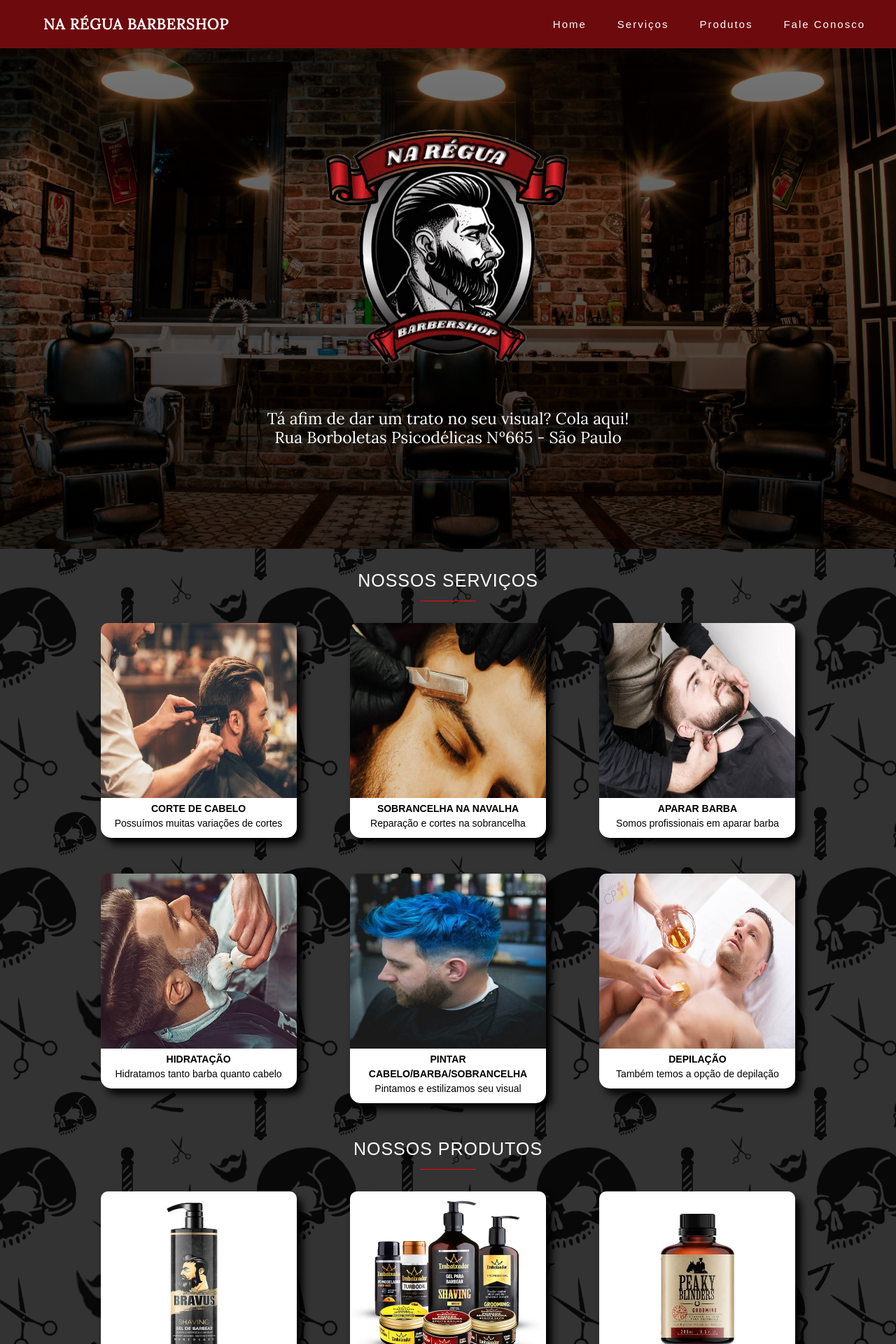
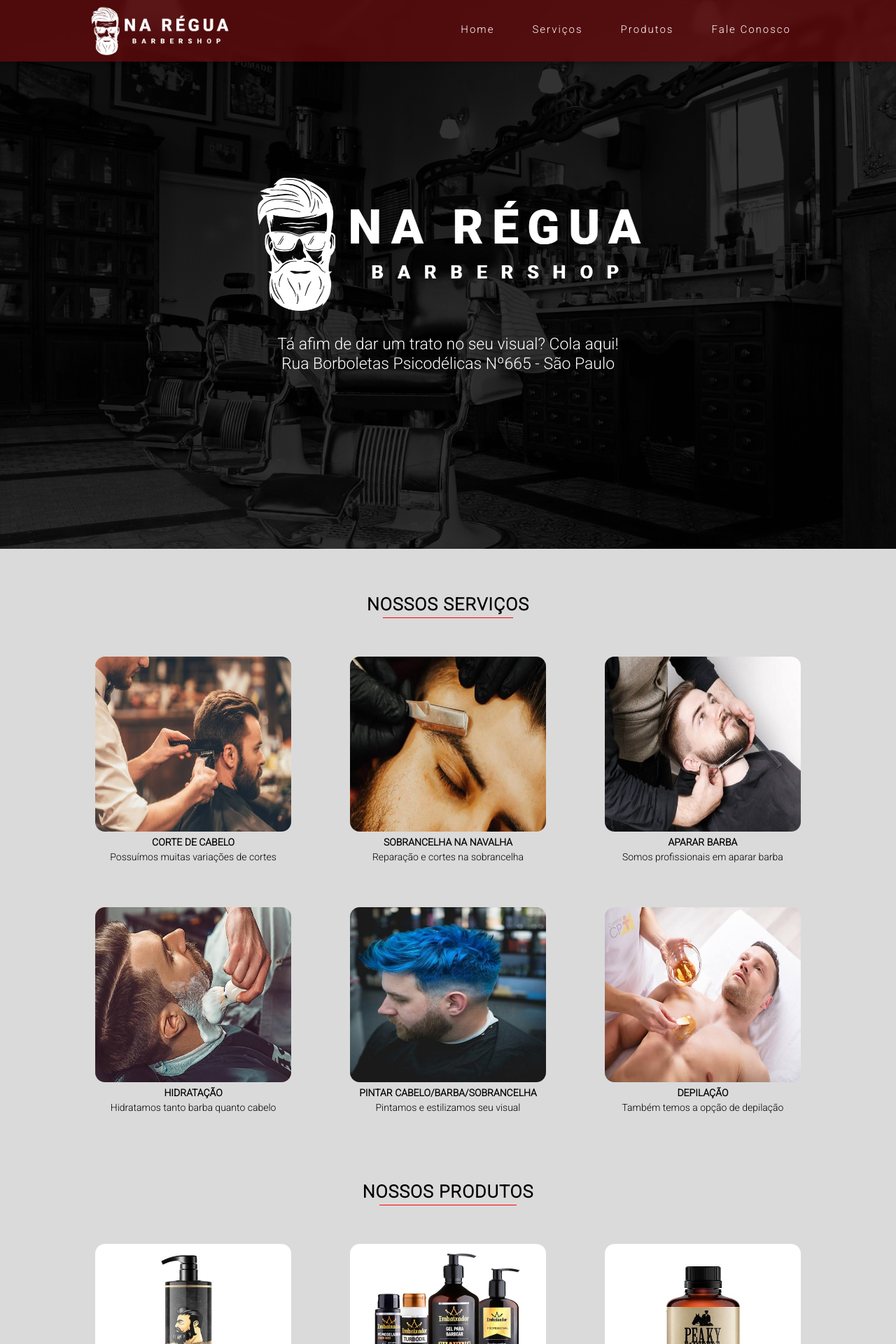
Before and after one commit to leOhsantos/projeto-barbearia, a PHP site: page / in a window 1280 px wide. Shown: the top 1920 px of the page at 70% size. Run offline with PHP 8.4, Linux system fonts and the light colour scheme; data comes from the database, SQL or seed files in the repository.

Commit message:
mudando layout em geral

```diff
--- a/assets/css/style.css
+++ b/assets/css/style.css
@@ -1,12 +1,15 @@
-html,
+@import url('https://fonts.googleapis.com/css2?family=Roboto:wght@300&display=swap');
+
+html {
+  scroll-behavior: smooth;
+  scroll-padding-top: 90px;
+}
+
 body {
   display: flex;
   flex-direction: column;
   height: 100vh;
-  font-family: sans-serif;
-  color: #fff;
-  scroll-behavior: smooth;
-  scroll-padding-top: 90px;
+  font-family: 'Roboto', sans-serif;
 }
 
 body::-webkit-scrollbar {
@@ -14,13 +17,13 @@ body::-webkit-scrollbar {
 }
 
 body::-webkit-scrollbar-track {
-  background: #353535;
+  background: rgb(232, 232, 232);
 }
 
 body::-webkit-scrollbar-thumb {
-  background-color: #090808;
+  background-color: #2a2828;
   border-radius: 20px;
-  border: 3px solid #353535;
+  border: 3px solid rgb(232, 232, 232);
 }
 
 .select-disable {
@@ -32,17 +35,14 @@ body::-webkit-scrollbar-thumb {
 }
 
 .index-bg {
-  background: linear-gradient(to bottom,
-      rgba(0, 0, 0, 0.8) 0%,
-      rgba(0, 0, 0, 0.8) 100%),
-    url("../img/bg-2.png");
+  background-color: rgb(218, 218, 218);
 }
 
 .index-header {
   background: linear-gradient(to bottom,
-      rgba(0, 0, 0, 0.5) 0%,
+      rgba(0, 0, 0, 0.8) 0%,
       rgba(0, 0, 0, 0.8) 100%),
-    url("../img/bg.jpg");
+    url("../img/bg.png");
   background-position: center;
   background-repeat: no-repeat;
   background-size: cover;
@@ -50,39 +50,62 @@ body::-webkit-scrollbar-thumb {
 }
 
 .navbar {
-  background-color: #6d0a0e;
-  padding: 22px;
+  display: flex;
+  background-color: rgba(109, 10, 14, 0.7);
+  -webkit-box-shadow: 0px 1px 5px 0px rgba(0, 0, 0, 0.3);
+  -moz-box-shadow: 0px 1px 5px 0px rgba(0, 0, 0, 0.3);
+  box-shadow: 0px 1px 5px 0px rgba(0, 0, 0, 0.3);
+  backdrop-filter: blur(4px);
+  -webkit-backdrop-filter: blur(4px);
+  padding: 1vh 10vw 1vh 10vw;
 }
 
-.barbershop-name {
-  margin-left: 40px;
+.barbershop-logo {
   margin-bottom: 0;
-  font-family: "Lora", serif;
-  font-size: 21px;
-  font-weight: bold;
-  color: #fff;
-  letter-spacing: 1px;
-  text-transform: uppercase;
+  width: 200px;
+  cursor: pointer;
 }
 
-.navbar .menu {
-  justify-content: flex-end;
+.nav-item {
+  padding: 22px;
+  margin-left: 10px;
 }
 
-.navbar-nav .nav-item .nav-link {
-  all: unset;
-  padding: 22px;
+.nav-item a {
   font-size: 15px;
   color: #fff;
   text-decoration: none;
   letter-spacing: 2px;
-  border-radius: 5px;
+  border-radius: 20%;
   transition: .4s;
+  cursor: pointer;
 }
 
-.navbar-nav .nav-item .nav-link:hover {
-  background-color: #934a4e;
-  cursor: pointer;
+.bottom-animation::after {
+  content: '';
+  display: block;
+  width: 0;
+  height: 2px;
+  background-color: #fff;
+  transform: skew(-50deg);
+  transition: width .3s;
+  border-radius: 25px;
+  margin-top: 2px;
+}
+
+.bottom-animation:hover::after {
+  width: 100%;
+  transition: width .3s;
+}
+
+.navbar-expand-lg .navbar-nav .nav-link {
+  padding-right: unset;
+  padding-left: unset;
+}
+
+.menu {
+  margin-left: 10vw;
+  justify-content: flex-end;
 }
 
 .container-logo {
@@ -91,17 +114,19 @@ body::-webkit-scrollbar-thumb {
   justify-content: center;
   align-items: center;
   height: 98vh;
+  color: #fff;
 }
 
 .container-logo h3 {
   font-size: 23px;
-  font-family: "Lora", serif;
+  font-family: 'Roboto', sans-serif;
   text-align: center;
   margin-bottom: 3px;
 }
 
 .logo {
-  max-width: 46vh;
+  width: 70vh;
+  margin-bottom: 30px;
 }
 
 .restricted-area {
@@ -488,7 +520,7 @@ td {
 
 #service,
 #product {
-  padding-top: 30px;
+  padding-top: 65px;
 }
 
 #contactUs {
@@ -503,19 +535,28 @@ td {
   display: flex;
   flex-direction: column;
   align-items: center;
+  margin-bottom: 20px;
 }
 
-h2 {
+.title-section {
+  color: #000;
   text-transform: uppercase;
   font-size: 25px;
   letter-spacing: 1px;
+  font-weight: bolder;
+  position: relative;
 }
 
-.index-hr {
-  margin-top: 6px;
-  width: 80px;
+.title-section::after {
+  content: '';
+  display: block;
+  position: absolute;
+  left: 10%;
+  bottom: -4px;
+  width: 80%;
   height: 1px;
   background-color: #ff0008;
+  align-items: center;
 }
 
 .img-col {
@@ -528,11 +569,21 @@ h2 {
   justify-content: center;
   text-align: center;
   width: 280px;
+  padding-bottom: 10px;
+  margin: 31px 40px 20px 40px;
+  border-radius: 15px;
+}
+
+.restricted-img-container {
+  display: inline-flex;
+  flex-direction: column;
+  justify-content: center;
+  text-align: center;
+  width: 280px;
+  padding-bottom: 10px;
+  margin: 31px 40px 20px 40px;
+  border-radius: 15px;
   background-color: #fff;
-  padding-bottom: 10px;
-  margin: 31px 36px 20px 36px;
-  border-radius: 15px;
-  box-shadow: 8px 8px 12px #000;
 }
 
 /* index cards transition */
@@ -545,8 +596,7 @@ body[data-aos-duration="400"] [data-aos] {
   width: 280px;
   height: 250px;
   margin-bottom: 5px;
-  border-top-left-radius: 10px;
-  border-top-right-radius: 10px;
+  border-radius: 14px;
 }
 
 .img-name {
--- a/assets/js/index.js
+++ b/assets/js/index.js
@@ -9,7 +9,7 @@ const validateFields = () => {
         emailTest = regex.test(emailInput.value);
 
     if (emailInput.value === "" || messageInput.value === "") {
-        errorText.style.cssText = "visibility: visible;" + "color: #e03333;" + "transition: .7s;" + "text-shadow: 1px 1px 1px #000;";
+        errorText.style.cssText = "visibility: visible;" + "color: #e03333;" + "transition: .7s;";
         errorText.textContent = "Preencha todos os campos!";
         emailInput.style.cssText = "background-color: #f49c9c;" + "transition: .7s;";
         messageInput.style.cssText = "background-color: #f49c9c;" + "transition: .7s;";
@@ -22,7 +22,7 @@ const validateFields = () => {
             messageInput.style.cssText = "background-color: #fff;" + "transition: .7s;";
         }
     } else if (emailTest === false) {
-        errorText.style.cssText = "visibility: visible;" + "color: #e03333;" + "transition: .7s;" + "text-shadow: 1px 1px 1px #000;";
+        errorText.style.cssText = "visibility: visible;" + "color: #e03333;" + "transition: .7s;";
         errorText.textContent = "Endereço de e-mail inválido!";
         emailInput.style.cssText = "background-color: #f49c9c;" + "transition: .7s;";
     }
--- a/assets/js/userLogin.js
+++ b/assets/js/userLogin.js
@@ -52,10 +52,10 @@ const removeError = () => {
 const eyeClick = () => {
     if (passwordInput.type === "password") {
         passwordInput.setAttribute("type", "text");
-        eyeButton.textContent = "visibility";
+        eyeButton.textContent = "visibility_off";
     } else {
         passwordInput.setAttribute("type", "password");
-        eyeButton.textContent = "visibility_off";
+        eyeButton.textContent = "visibility";
     }
 }
 
--- a/index.php
+++ b/index.php
@@ -18,10 +18,8 @@ $stmt2 = $product->list();
     <meta name="viewport" content="width=device-width, initial-scale=1.0">
     <link href="https://cdn.jsdelivr.net/npm/bootstrap@5.2.0-beta1/dist/css/bootstrap.min.css" rel="stylesheet" integrity="sha384-0evHe/X+R7YkIZDRvuzKMRqM+OrBnVFBL6DOitfPri4tjfHxaWutUpFmBp4vmVor" crossorigin="anonymous">
     <link rel="stylesheet" href="https://cdnjs.cloudflare.com/ajax/libs/animate.css/4.1.1/animate.min.css">
-    <link href="https://fonts.googleapis.com/css2?family=Lora&display=swap" rel="stylesheet">
     <link rel="stylesheet" href="https://unpkg.com/aos@next/dist/aos.css" />
     <link rel="stylesheet" href="assets/css/style.css">
-    <link rel="shortcut icon" href="assets/img/logo.png">
     <title>Na Régua Barbershop</title>
 </head>
 
@@ -29,30 +27,30 @@ $stmt2 = $product->list();
 
     <header id="home" class="index-header">
         <nav class="navbar navbar-expand-lg fixed-top">
-            <h2 class="barbershop-name">Na Régua Barbershop</h2>
+            <a href="#home"><img src="assets/img/barbershop-logo.png" alt="Logo Na Regua Barbershop" class="barbershop-logo select-disable"></a>
             <button class="navbar-toggler" type="button" data-bs-toggle="collapse" data-bs-target="#navbarNavDropdown" aria-controls="navbarNavDropdown" aria-expanded="false" aria-label="Toggle navigation">
                 <span class="navbar-toggler-icon"></span>
             </button>
             <div id="navbarNavDropdown" class="menu collapse navbar-collapse">
                 <ul class="navbar-nav select-disable">
                     <li class="nav-item">
-                        <a class="nav-link" href="#home">Home</a>
+                        <a class="bottom-animation" href="#home">Home</a>
                     </li>
                     <li class="nav-item">
-                        <a class="nav-link" href="#service">Serviços</a>
+                        <a class="bottom-animation" href="#service">Serviços</a>
                     </li>
                     <li class="nav-item">
-                        <a class="nav-link" href="#product">Produtos</a>
+                        <a class="bottom-animation" href="#product">Produtos</a>
                     </li>
                     <li class="nav-item">
-                        <a class="nav-link" href="#contactUs">Fale Conosco</a>
+                        <a class="bottom-animation" href="#contactUs">Fale Conosco</a>
                     </li>
                 </ul>
             </div>
         </nav>
 
         <div class="container-logo">
-            <img src="assets/img/logo.png" alt="Na Régua Barbershop Logo" class="logo select-disable animate__animated animate__fadeInDown">
+            <img src="assets/img/barbershop-logo.png" alt="Na Régua Barbershop Logo" class="logo select-disable animate__animated animate__fadeInDown">
             <h3 class="animate__animated animate__fadeInLeft">Tá afim de dar um trato no seu visual? Cola aqui!<br>
                 Rua Borboletas Psicodélicas Nº665 - São Paulo</h3>
         </div>
@@ -61,8 +59,7 @@ $stmt2 = $product->list();
     <main>
         <section id="service" class="container">
             <div class="title-container" data-aos="fade-up">
-                <h2>Nossos Serviços</h2>
-                <div class="index-hr"></div>
+                <h2 class="title-section">Nossos Serviços</h2>
             </div>
             <div class="img-col">
                 <?php
@@ -78,8 +75,7 @@ $stmt2 = $product->list();
 
         <section id="product" class="container">
             <div class="title-container" data-aos="fade-up">
-                <h2>Nossos Produtos</h2>
-                <div class="index-hr"></div>
+                <h2 class="title-section">Nossos Produtos</h2>
             </div>
             <div class="img-col">
                 <?php
@@ -94,8 +90,7 @@ $stmt2 = $product->list();
         </section>
 
         <section id="contactUs" data-aos="fade-up">
-            <h2>Fale Conosco!</h2>
-            <div class="index-hr"></div>
+            <h2 class="title-section">Fale Conosco!</h2>
             <form id="form" class="form" method="post" action="restricted-area/crud-message.php">
                 <label for="emailInput">Digite seu endereço de e-mail:</label>
                 <input type="email" id="emailInput" class="index-text-input select-disable" name="clientEmail" maxlength="60" placeholder="exemplo123@gmail.com">
--- a/restricted-area/partials/head.php
+++ b/restricted-area/partials/head.php
@@ -6,9 +6,7 @@
     <meta http-equiv="X-UA-Compatible" content="IE=edge">
     <meta name="viewport" content="width=device-width, initial-scale=1.0">
     <link href="https://cdn.jsdelivr.net/npm/bootstrap@5.2.0-beta1/dist/css/bootstrap.min.css" rel="stylesheet" integrity="sha384-0evHe/X+R7YkIZDRvuzKMRqM+OrBnVFBL6DOitfPri4tjfHxaWutUpFmBp4vmVor" crossorigin="anonymous">
-    <link href="https://fonts.googleapis.com/css2?family=Lora&display=swap" rel="stylesheet">
     <link rel="stylesheet" href="../assets/css/style.css">
-    <link rel="shortcut icon" href="../assets/img/logo.png">
     <title>Na Régua Barbershop</title>
 </head>
 
--- a/restricted-area/show-product.php
+++ b/restricted-area/show-product.php
@@ -38,7 +38,7 @@ $stmt = $product->list();
         <div class="form-hr"></div>
         <div class="img-col">
             <?php foreach ($stmt as $row) { ?>
-                <div class="img-container">
+                <div class="restricted-img-container">
                     <img src="img/product-img/<?php echo $row[3] ?>" alt="Imagem do produto" class="img select-disable">
                     <p class="img-name"><?php echo $row[2] ?></p>
                     <p><?php echo $row[1] ?></p>
--- a/restricted-area/show-service.php
+++ b/restricted-area/show-service.php
@@ -38,7 +38,7 @@ $stmt = $service->list();
         <div class="form-hr"></div>
         <div class="img-col">
             <?php foreach ($stmt as $row) { ?>
-                <div class="img-container">
+                <div class="restricted-img-container">
                     <img src="img/service-img/<?php echo $row[3] ?>" alt="Imagem do serviço" class="img select-disable">
                     <p class="img-name"><?php echo $row[2] ?></p>
                     <p><?php echo $row[1] ?></p>
```
Also changed, not shown: other parts of assets/css/style.css (+60 -30 lines), restricted-area/partials/nav.php (+7 -8 lines), user-login.php (+3 -6 lines), README.md (deleted), assets/img/barbershop-logo.png (added), assets/img/bg.jpg (deleted), assets/img/bg.png (renamed from assets/img/login-bg.png), assets/img/logo.png (deleted), assets/img/responsiveness-index.gif (deleted), 4 other files.
